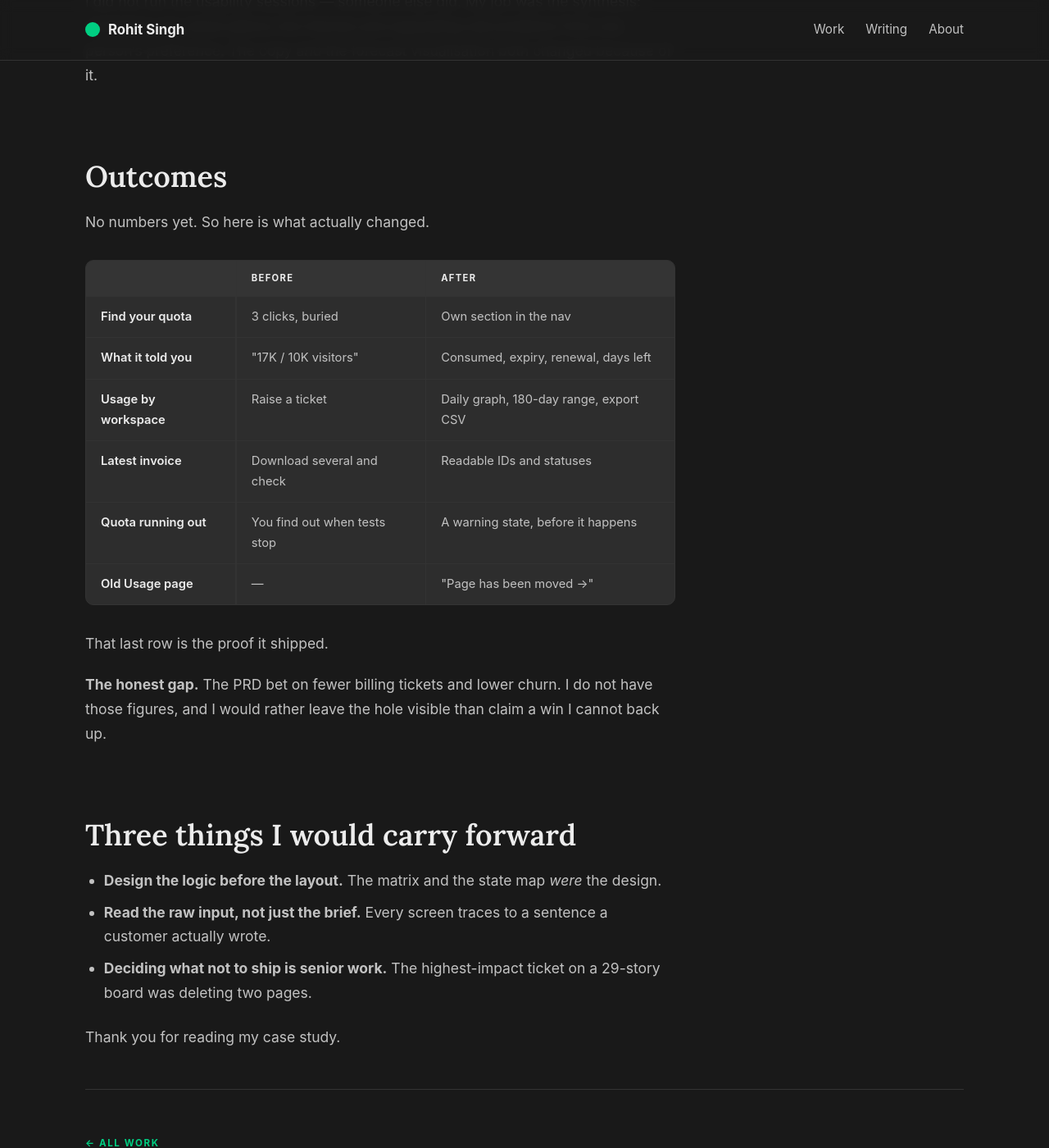
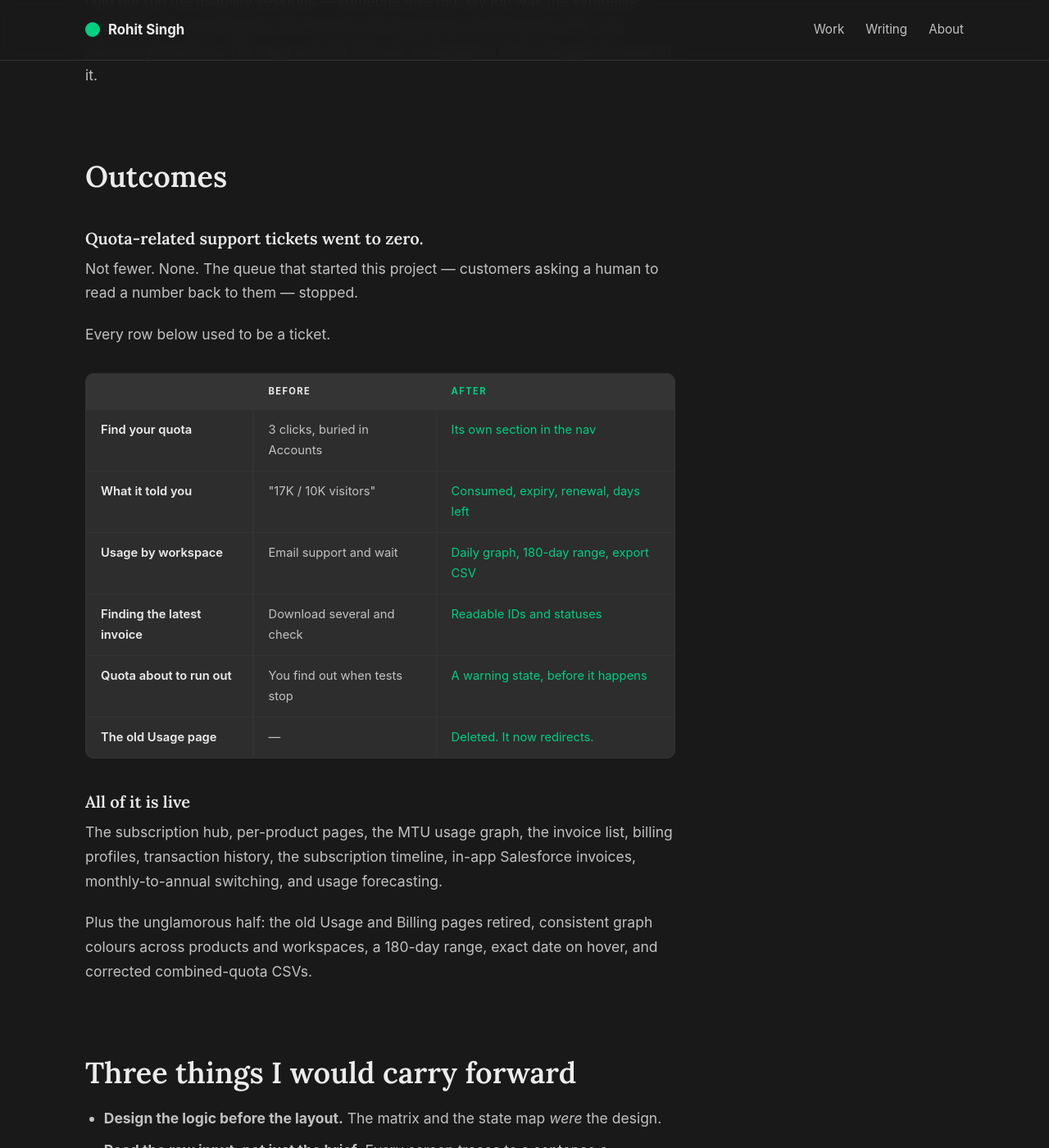
Before and after one commit to khadushrohit/khadushrohit.github.io, a Jekyll site: the page built from _projects/vwo-billing-experience.md, in a window 1280 px wide and 1400 px high, scrolled down 7521 px. Shown: the whole window at 82% size. Built offline with Jekyll 4.4.1, drawn with Linux system fonts in a browser that asks for light colours; some of the changed text lies outside the part shown.

Commit message:
Rewrite the VWO billing case study: shorter, visual, and led by the result
- Cut from 2,686 to ~1,000 words; dropped the phasing, roles and competitor
  sections and trimmed the problem to a scannable two-column table
- Outcomes now open on the actual result: quota-related support tickets
  went to zero, with the before/after table as evidence for it
- Added the design progression from Figma — exploration flows, billing
  profile iterations, the final design set, and the shipped screen
- Added the subscription state model and the loading framework
- Corrected two claims: the PM brought the problem and compiled the requests
  doc, and someone else ran the usability sessions

Co-Authored-By: Claude Opus 5 <noreply@anthropic.com>

```diff
--- a/_projects/vwo-billing-experience.md
+++ b/_projects/vwo-billing-experience.md
@@ -15,7 +15,7 @@ published: true
 > ### When your visitor quota runs out, every experiment stops. No overage. No grace period.
 > That is not a billing detail. It is the line between experiments running and going dark. And customers could not see that line.
 
-<table><tbody><tr><td><strong>Product</strong></td><td>VWO by Wingify — A/B testing &amp; experimentation</td></tr><tr><td><strong>Scale</strong></td><td>3,000+ brands, 90+ countries, ~$50M ARR</td></tr><tr><td><strong>My role</strong></td><td>Competitive research, billing logic, state model, core screens</td></tr><tr><td><strong>Team</strong></td><td>1 PM, me, 1 design manager, 1 UI/UX, 1 QA, eng pod</td></tr><tr><td><strong>Status</strong></td><td>Shipped. Phase 2 in flight.</td></tr></tbody></table>
+<table><tbody><tr><td><strong>Product</strong></td><td>VWO by Wingify — A/B testing &amp; experimentation</td></tr><tr><td><strong>Scale</strong></td><td>3,000+ brands, 90+ countries, ~$50M ARR</td></tr><tr><td><strong>My role</strong></td><td>Competitive research, billing logic, state model, core screens</td></tr><tr><td><strong>Team</strong></td><td>1 PM, me, 1 design manager, 1 UI/UX, 1 QA, eng pod</td></tr><tr><td><strong>Status</strong></td><td>Shipped — all phases live</td></tr></tbody></table>
 
 ## The problem
 
@@ -105,20 +105,26 @@ I did not run the usability sessions — someone else did. My job was the synthe
 
 ## Outcomes
 
-No numbers yet. So here is what actually changed.
+### Quota-related support tickets went to zero.
 
-<table class="data"><thead><tr><th>&nbsp;</th><th>Before</th><th>After</th></tr></thead><tbody>
-<tr><td>Find your quota</td><td>3 clicks, buried</td><td>Own section in the nav</td></tr>
+Not fewer. None. The queue that started this project — customers asking a human to read a number back to them — stopped.
+
+Every row below used to be a ticket.
+
+<table class="data wins"><thead><tr><th>&nbsp;</th><th>Before</th><th>After</th></tr></thead><tbody>
+<tr><td>Find your quota</td><td>3 clicks, buried in Accounts</td><td>Its own section in the nav</td></tr>
 <tr><td>What it told you</td><td>"17K / 10K visitors"</td><td>Consumed, expiry, renewal, days left</td></tr>
-<tr><td>Usage by workspace</td><td>Raise a ticket</td><td>Daily graph, 180-day range, export CSV</td></tr>
-<tr><td>Latest invoice</td><td>Download several and check</td><td>Readable IDs and statuses</td></tr>
-<tr><td>Quota running out</td><td>You find out when tests stop</td><td>A warning state, before it happens</td></tr>
-<tr><td>Old Usage page</td><td>—</td><td>"Page has been moved →"</td></tr>
+<tr><td>Usage by workspace</td><td>Email support and wait</td><td>Daily graph, 180-day range, export CSV</td></tr>
+<tr><td>Finding the latest invoice</td><td>Download several and check</td><td>Readable IDs and statuses</td></tr>
+<tr><td>Quota about to run out</td><td>You find out when tests stop</td><td>A warning state, before it happens</td></tr>
+<tr><td>The old Usage page</td><td>—</td><td>Deleted. It now redirects.</td></tr>
 </tbody></table>
 
-That last row is the proof it shipped.
+### All of it is live
 
-**The honest gap.** The PRD bet on fewer billing tickets and lower churn. I do not have those figures, and I would rather leave the hole visible than claim a win I cannot back up.
+The subscription hub, per-product pages, the MTU usage graph, the invoice list, billing profiles, transaction history, the subscription timeline, in-app Salesforce invoices, monthly-to-annual switching, and usage forecasting.
+
+Plus the unglamorous half: the old Usage and Billing pages retired, consistent graph colours across products and workspaces, a 180-day range, exact date on hover, and corrected combined-quota CSVs.
 
 ## Three things I would carry forward
 
--- a/assets/css/main.css
+++ b/assets/css/main.css
@@ -411,3 +411,7 @@ hr { border: 0; border-top: 1px solid var(--border); margin: 3rem 0; }
 .article-body table.data td:first-child {
   white-space: normal; width: auto; color: var(--heading);
 }
+
+/* Before/after tables: the "after" column is the result, so let it read as one. */
+.article-body table.wins td:last-child { color: var(--accent); }
+.article-body table.wins th:last-child { color: var(--accent); }
```
